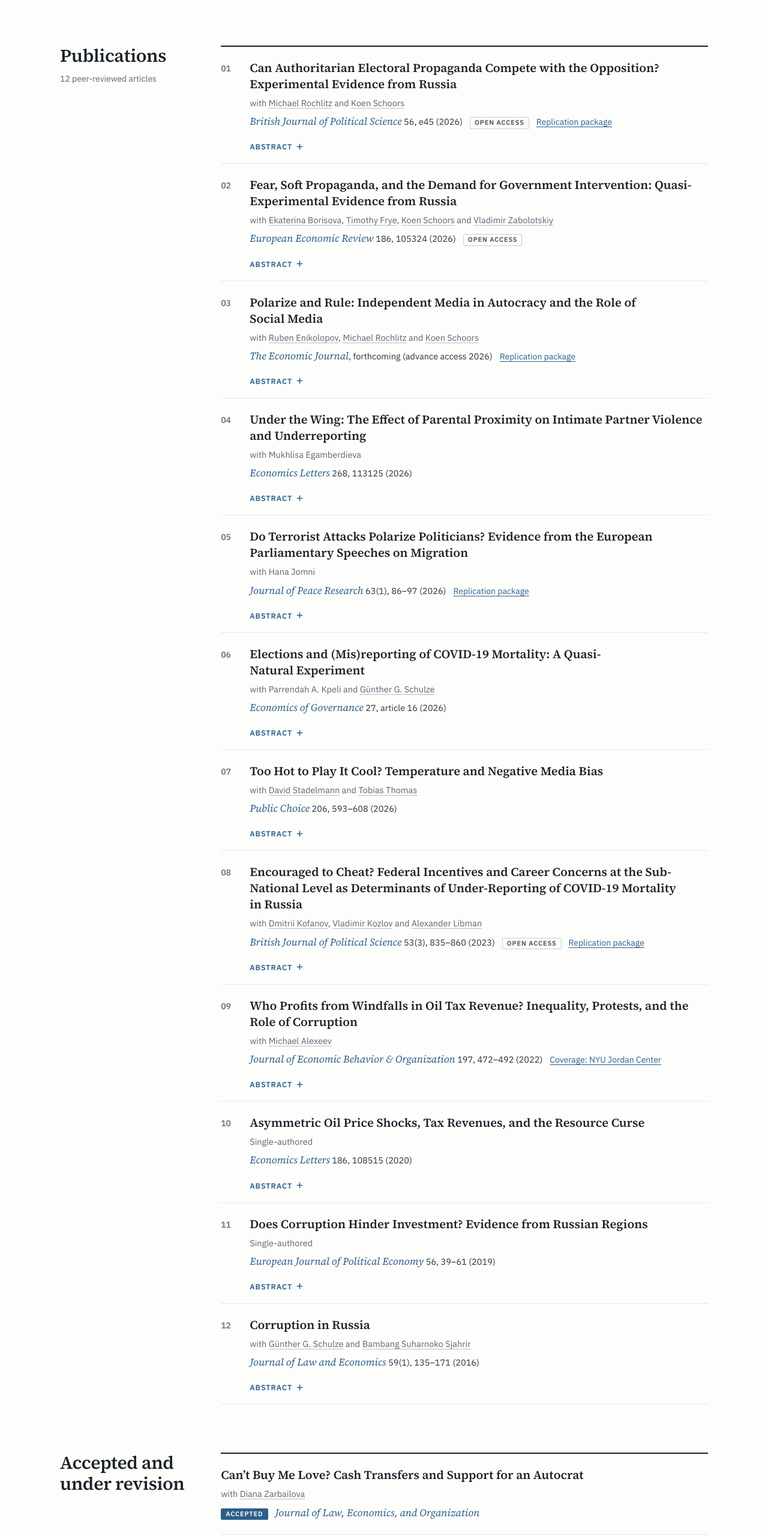
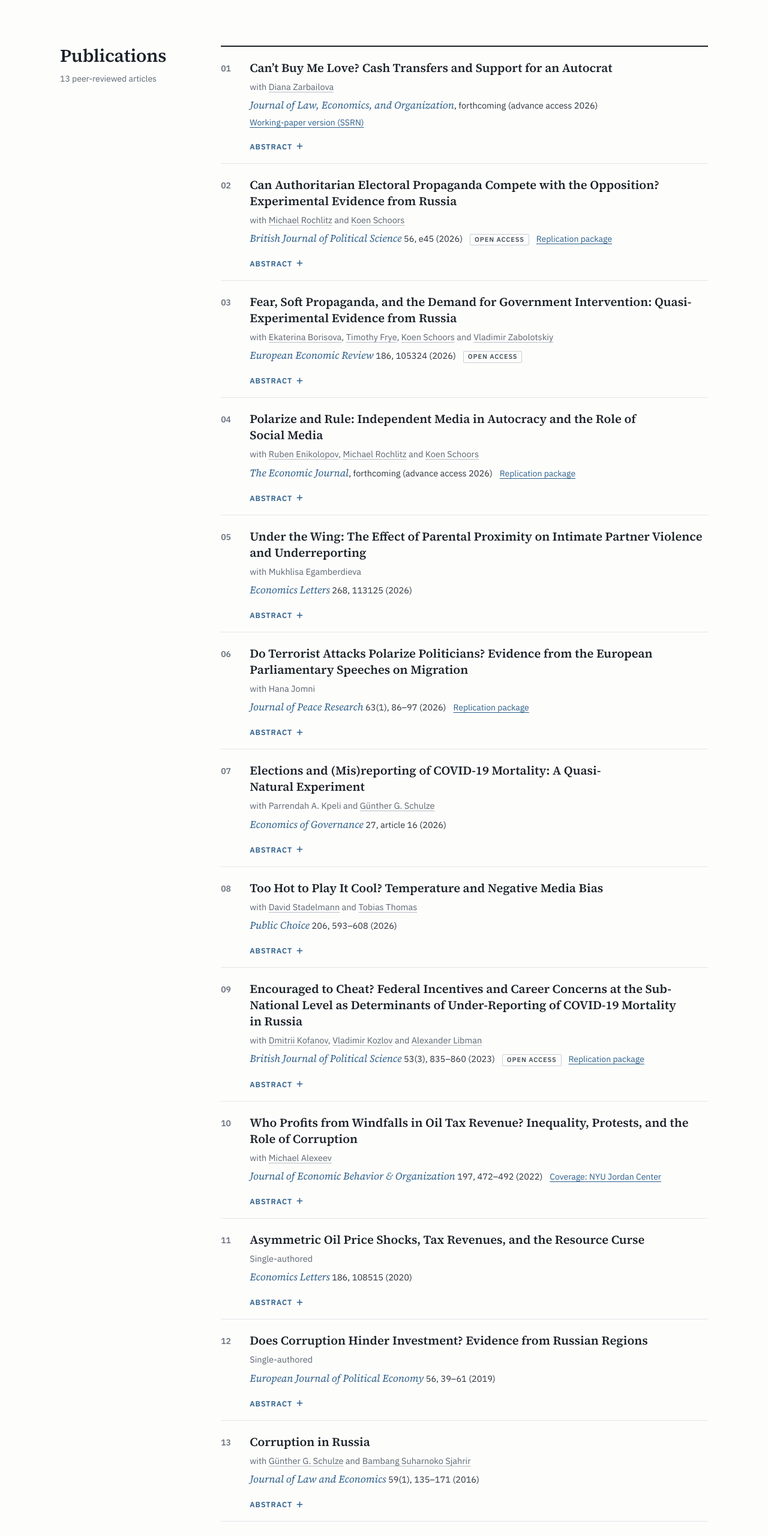
Before and after one commit to ni-zakharov/ni-zakharov.github.io, a plain HTML site: page index.html in a window 1280 px wide. Shown: the part 960-3520 px from the top of the page at 60% size. Drawn offline with Linux system fonts and the light colour scheme.

Commit message:
JLEO paper published; updated CV

```diff
--- a/index.html
+++ b/index.html
@@ -169,13 +169,26 @@ button:focus-visible{outline:2px solid var(--accent);outline-offset:2px}
 <section id="publications" style="max-width: 1160px; width: 100%; box-sizing: border-box; margin: 0 auto; padding: 80px clamp(16px, 4vw, 40px) 0; display: flex; flex-wrap: wrap; gap: 20px 48px;">
 <div style="flex: 1 1 220px; min-width: 0;">
 <h2 style="margin: 0; font-family: 'Source Serif 4', Georgia, serif; font-size: 30px; line-height: 1.15; font-weight: 600; letter-spacing: -0.015em; color: #1A2128;">Publications</h2>
-<p style="margin: 10px 0 0; font-size: 14px; color: #5B6570;">12 peer-reviewed articles</p>
+<p style="margin: 10px 0 0; font-size: 14px; color: #5B6570;">13 peer-reviewed articles</p>
 </div>
 <div style="flex: 999 1 600px; min-width: 0;">
 <ol style="list-style: none; margin: 0; padding: 0; border-top: 2px solid #1A2128;">
 
 <li style="display: flex; gap: 20px; padding: 22px 0 6px; border-bottom: 1px solid #E3E6E9;">
 <span aria-hidden="true" style="flex: 0 0 28px; padding-top: 3px; font-size: 14px; font-weight: 500; color: #5B6570; font-variant-numeric: tabular-nums;">01</span>
+<div style="flex: 1 1 auto; min-width: 0; display: flex; flex-direction: column; gap: 6px;">
+<h3 style="margin: 0; font-family: 'Source Serif 4', Georgia, serif; font-size: 20px; line-height: 1.35; font-weight: 600; color: #1A2128; text-wrap: pretty;"><a href="https://doi.org/10.1093/jleo/ewag024">Can’t Buy Me Love? Cash Transfers and Support for an Autocrat</a></h3>
+<p style="margin: 0; font-size: 14.5px; color: #5B6570;">with <a href="https://www.tu-braunschweig.de/en/en/about-us/team/diana-zarbailova" style="color: inherit; text-decoration: underline; text-decoration-color: #B5BDC5; text-underline-offset: 3px;">Diana Zarbailova</a></p>
+<p style="margin: 0; display: flex; flex-wrap: wrap; align-items: baseline; gap: 4px 12px; font-size: 14.5px; color: #2B333B;"><span><em style="font-family: 'Source Serif 4', Georgia, serif; font-size: 17px; color: #2C5F8A;">Journal of Law, Economics, and Organization</em>, forthcoming (advance access 2026)</span><a href="https://papers.ssrn.com/sol3/papers.cfm?abstract_id=5123391" style="font-size: 14px; color: #2C5F8A; text-decoration: underline; text-underline-offset: 3px;">Working-paper version (SSRN)</a></p>
+<details>
+<summary style="display: inline-flex; align-items: center; gap: 7px; min-height: 44px; font-size: 12.5px; font-weight: 600; letter-spacing: 0.08em; text-transform: uppercase; color: #2C5F8A;">Abstract<svg aria-hidden="true" width="11" height="11" viewBox="0 0 12 12" fill="none" stroke="currentColor" stroke-width="1.7" stroke-linecap="round"><path d="M6 1.5v9M1.5 6h9"></path></svg></summary>
+<p style="margin: 0 0 18px; max-width: 68ch; font-size: 15px; line-height: 1.65; color: #46505A;">Autocrats often rely on popularity to legitimize their rule. Can they boost this popularity by distributing cash? We address this question using a quasi-experimental setting in Russia in 2020, where the unexpected onset of the pandemic prompted the postponement of a national referendum enabling President Putin’s re-election and the introduction of unconditional cash transfers to families with children. Using a difference-in-differences approach, we compare political support between transfer recipients and similar non-recipients before and after its introduction. We find that receiving cash transfers substantially increased approval of the autocrat and support for extending his presidential terms, but this effect dissipated within 4 months. A falsification test on the 2018 election confirms that pro-family rhetoric alone, without cash, fails to mobilize comparable support. Robustness tests rule out alternative explanations related to the pandemic. We provide novel evidence that autocrats can strategically use transfers to temporarily boost popularity and consolidate legitimacy.</p>
+</details>
+</div>
+</li>
+
+<li style="display: flex; gap: 20px; padding: 22px 0 6px; border-bottom: 1px solid #E3E6E9;">
+<span aria-hidden="true" style="flex: 0 0 28px; padding-top: 3px; font-size: 14px; font-weight: 500; color: #5B6570; font-variant-numeric: tabular-nums;">02</span>
 <div style="flex: 1 1 auto; min-width: 0; display: flex; flex-direction: column; gap: 6px;">
 <h3 style="margin: 0; font-family: 'Source Serif 4', Georgia, serif; font-size: 20px; line-height: 1.35; font-weight: 600; color: #1A2128; text-wrap: pretty;"><a href="https://doi.org/10.1017/S0007123426101604">Can Authoritarian Electoral Propaganda Compete with the Opposition? Experimental Evidence from Russia</a></h3>
 <p style="margin: 0; font-size: 14.5px; color: #5B6570;">with <a href="https://sites.google.com/site/michaelrochlitz" style="color: inherit; text-decoration: underline; text-decoration-color: #B5BDC5; text-underline-offset: 3px;">Michael Rochlitz</a> and <a href="https://research.ugent.be/web/person/koen-schoors-0/en" style="color: inherit; text-decoration: underline; text-decoration-color: #B5BDC5; text-underline-offset: 3px;">Koen Schoors</a></p>
@@ -188,7 +201,7 @@ button:focus-visible{outline:2px solid var(--accent);outline-offset:2px}
 </li>
 
 <li style="display: flex; gap: 20px; padding: 22px 0 6px; border-bottom: 1px solid #E3E6E9;">
-<span aria-hidden="true" style="flex: 0 0 28px; padding-top: 3px; font-size: 14px; font-weight: 500; color: #5B6570; font-variant-numeric: tabular-nums;">02</span>
+<span aria-hidden="true" style="flex: 0 0 28px; padding-top: 3px; font-size: 14px; font-weight: 500; color: #5B6570; font-variant-numeric: tabular-nums;">03</span>
 <div style="flex: 1 1 auto; min-width: 0; display: flex; flex-direction: column; gap: 6px;">
 <h3 style="margin: 0; font-family: 'Source Serif 4', Georgia, serif; font-size: 20px; line-height: 1.35; font-weight: 600; color: #1A2128; text-wrap: pretty;"><a href="https://doi.org/10.1016/j.euroecorev.2026.105324">Fear, Soft Propaganda, and the Demand for Government Intervention: Quasi-Experimental Evidence from Russia</a></h3>
 <p style="margin: 0; font-size: 14.5px; color: #5B6570;">with <a href="https://borisova-ekaterina.github.io/" style="color: inherit; text-decoration: underline; text-decoration-color: #B5BDC5; text-underline-offset: 3px;">Ekaterina Borisova</a>, <a href="https://www.timothyfrye.com/" style="color: inherit; text-decoration: underline; text-decoration-color: #B5BDC5; text-underline-offset: 3px;">Timothy Frye</a>, <a href="https://research.ugent.be/web/person/koen-schoors-0/en" style="color: inherit; text-decoration: underline; text-decoration-color: #B5BDC5; text-underline-offset: 3px;">Koen Schoors</a> and <a href="https://www.zabolotskiy.com/" style="color: inherit; text-decoration: underline; text-decoration-color: #B5BDC5; text-underline-offset: 3px;">Vladimir Zabolotskiy</a></p>
@@ -201,7 +214,7 @@ button:focus-visible{outline:2px solid var(--accent);outline-offset:2px}
 </li>
 
 <li style="display: flex; gap: 20px; padding: 22px 0 6px; border-bottom: 1px solid #E3E6E9;">
-<span aria-hidden="true" style="flex: 0 0 28px; padding-top: 3px; font-size: 14px; font-weight: 500; color: #5B6570; font-variant-numeric: tabular-nums;">03</span>
+<span aria-hidden="true" style="flex: 0 0 28px; padding-top: 3px; font-size: 14px; font-weight: 500; color: #5B6570; font-variant-numeric: tabular-nums;">04</span>
 <div style="flex: 1 1 auto; min-width: 0; display: flex; flex-direction: column; gap: 6px;">
 <h3 style="margin: 0; font-family: 'Source Serif 4', Georgia, serif; font-size: 20px; line-height: 1.35; font-weight: 600; color: #1A2128; text-wrap: pretty;"><a href="https://doi.org/10.1093/ej/ueag009">Polarize and Rule: Independent Media in Autocracy and the Role of Social Media</a></h3>
 <p style="margin: 0; font-size: 14.5px; color: #5B6570;">with <a href="https://sites.google.com/site/rubenenikolopov/" style="color: inherit; text-decoration: underline; text-decoration-color: #B5BDC5; text-underline-offset: 3px;">Ruben Enikolopov</a>, <a href="https://sites.google.com/site/michaelrochlitz" style="color: inherit; text-decoration: underline; text-decoration-color: #B5BDC5; text-underline-offset: 3px;">Michael Rochlitz</a> and <a href="https://research.ugent.be/web/person/koen-schoors-0/en" style="color: inherit; text-decoration: underline; text-decoration-color: #B5BDC5; text-underline-offset: 3px;">Koen Schoors</a></p>
@@ -214,7 +227,7 @@ button:focus-visible{outline:2px solid var(--accent);outline-offset:2px}
 </li>
 
 <li style="display: flex; gap: 20px; padding: 22px 0 6px; border-bottom: 1px solid #E3E6E9;">
-<span aria-hidden="true" style="flex: 0 0 28px; padding-top: 3px; font-size: 14px; font-weight: 500; color: #5B6570; font-variant-numeric: tabular-nums;">04</span>
+<span aria-hidden="true" style="flex: 0 0 28px; padding-top: 3px; font-size: 14px; font-weight: 500; color: #5B6570; font-variant-numeric: tabular-nums;">05</span>
 <div style="flex: 1 1 auto; min-width: 0; display: flex; flex-direction: column; gap: 6px;">
 <h3 style="margin: 0; font-family: 'Source Serif 4', Georgia, serif; font-size: 20px; line-height: 1.35; font-weight: 600; color: #1A2128; text-wrap: pretty;"><a href="https://doi.org/10.1016/j.econlet.2026.113125">Under the Wing: The Effect of Parental Proximity on Intimate Partner Violence and Underreporting</a></h3>
 <p style="margin: 0; font-size: 14.5px; color: #5B6570;">with Mukhlisa Egamberdieva</p>
@@ -227,7 +240,7 @@ button:focus-visible{outline:2px solid var(--accent);outline-offset:2px}
 </li>
 
 <li style="display: flex; gap: 20px; padding: 22px 0 6px; border-bottom: 1px solid #E3E6E9;">
-<span aria-hidden="true" style="flex: 0 0 28px; padding-top: 3px; font-size: 14px; font-weight: 500; color: #5B6570; font-variant-numeric: tabular-nums;">05</span>
+<span aria-hidden="true" style="flex: 0 0 28px; padding-top: 3px; font-size: 14px; font-weight: 500; color: #5B6570; font-variant-numeric: tabular-nums;">06</span>
 <div style="flex: 1 1 auto; min-width: 0; display: flex; flex-direction: column; gap: 6px;">
 <h3 style="margin: 0; font-family: 'Source Serif 4', Georgia, serif; font-size: 20px; line-height: 1.35; font-weight: 600; color: #1A2128; text-wrap: pretty;"><a href="https://doi.org/10.1093/jopres/xjaf007">Do Terrorist Attacks Polarize Politicians? Evidence from the European Parliamentary Speeches on Migration</a></h3>
 <p style="margin: 0; font-size: 14.5px; color: #5B6570;">with Hana Jomni</p>
@@ -240,7 +253,7 @@ button:focus-visible{outline:2px solid var(--accent);outline-offset:2px}
 </li>
 
 <li style="display: flex; gap: 20px; padding: 22px 0 6px; border-bottom: 1px solid #E3E6E9;">
-<span aria-hidden="true" style="flex: 0 0 28px; padding-top: 3px; font-size: 14px; font-weight: 500; color: #5B6570; font-variant-numeric: tabular-nums;">06</span>
+<span aria-hidden="true" style="flex: 0 0 28px; padding-top: 3px; font-size: 14px; font-weight: 500; color: #5B6570; font-variant-numeric: tabular-nums;">07</span>
 <div style="flex: 1 1 auto; min-width: 0; display: flex; flex-direction: column; gap: 6px;">
 <h3 style="margin: 0; font-family: 'Source Serif 4', Georgia, serif; font-size: 20px; line-height: 1.35; font-weight: 600; color: #1A2128; text-wrap: pretty;"><a href="https://doi.org/10.1007/s10101-026-00357-3">Elections and (Mis)reporting of COVID-19 Mortality: A Quasi-Natural Experiment</a></h3>
 <p style="margin: 0; font-size: 14.5px; color: #5B6570;">with Parrendah A. Kpeli and <a href="https://uni-freiburg.de/econ-iep/team/gunther-schulze/" style="color: inherit; text-decoration: underline; text-decoration-color: #B5BDC5; text-underline-offset: 3px;">Günther G. Schulze</a></p>
@@ -253,7 +266,7 @@ button:focus-visible{outline:2px solid var(--accent);outline-offset:2px}
 </li>
 
 <li style="display: flex; gap: 20px; padding: 22px 0 6px; border-bottom: 1px solid #E3E6E9;">
-<span aria-hidden="true" style="flex: 0 0 28px; padding-top: 3px; font-size: 14px; font-weight: 500; color: #5B6570; font-variant-numeric: tabular-nums;">07</span>
+<span aria-hidden="true" style="flex: 0 0 28px; padding-top: 3px; font-size: 14px; font-weight: 500; color: #5B6570; font-variant-numeric: tabular-nums;">08</span>
 <div style="flex: 1 1 auto; min-width: 0; display: flex; flex-direction: column; gap: 6px;">
 <h3 style="margin: 0; font-family: 'Source Serif 4', Georgia, serif; font-size: 20px; line-height: 1.35; font-weight: 600; color: #1A2128; text-wrap: pretty;"><a href="https://doi.org/10.1007/s11127-025-01329-7">Too Hot to Play It Cool? Temperature and Negative Media Bias</a></h3>
 <p style="margin: 0; font-size: 14.5px; color: #5B6570;">with <a href="https://www.entwicklung.uni-bayreuth.de/en/team/david-stadelmann/" style="color: inherit; text-decoration: underline; text-decoration-color: #B5BDC5; text-underline-offset: 3px;">David Stadelmann</a> and <a href="https://www.thomaseconomics.com/" style="color: inherit; text-decoration: underline; text-decoration-color: #B5BDC5; text-underline-offset: 3px;">Tobias Thomas</a></p>
@@ -266,7 +279,7 @@ button:focus-visible{outline:2px solid var(--accent);outline-offset:2px}
 </li>
 
 <li style="display: flex; gap: 20px; padding: 22px 0 6px; border-bottom: 1px solid #E3E6E9;">
-<span aria-hidden="true" style="flex: 0 0 28px; padding-top: 3px; font-size: 14px; font-weight: 500; color: #5B6570; font-variant-numeric: tabular-nums;">08</span>
+<span aria-hidden="true" style="flex: 0 0 28px; padding-top: 3px; font-size: 14px; font-weight: 500; color: #5B6570; font-variant-numeric: tabular-nums;">09</span>
 <div style="flex: 1 1 auto; min-width: 0; display: flex; flex-direction: column; gap: 6px;">
 <h3 style="margin: 0; font-family: 'Source Serif 4', Georgia, serif; font-size: 20px; line-height: 1.35; font-weight: 600; color: #1A2128; text-wrap: pretty;"><a href="https://doi.org/10.1017/S0007123422000527">Encouraged to Cheat? Federal Incentives and Career Concerns at the Sub-National Level as Determinants of Under-Reporting of COVID-19 Mortality in Russia</a></h3>
 <p style="margin: 0; font-size: 14.5px; color: #5B6570;">with <a href="https://sites.google.com/view/dmitrii-kofanov" style="color: inherit; text-decoration: underline; text-decoration-color: #B5BDC5; text-underline-offset: 3px;">Dmitrii Kofanov</a>, <a href="https://gspp.nu.edu.kz/drvladimirkozlov" style="color: inherit; text-decoration: underline; text-decoration-color: #B5BDC5; text-underline-offset: 3px;">Vladimir Kozlov</a> and <a href="https://sites.google.com/site/libmanalexander" style="color: inherit; text-decoration: underline; text-decoration-color: #B5BDC5; text-underline-offset: 3px;">Alexander Libman</a></p>
@@ -279,7 +292,7 @@ button:focus-visible{outline:2px solid var(--accent);outline-offset:2px}
 </li>
 
 <li style="display: flex; gap: 20px; padding: 22px 0 6px; border-bottom: 1px solid #E3E6E9;">
-<span aria-hidden="true" style="flex: 0 0 28px; padding-top: 3px; font-size: 14px; font-weight: 500; color: #5B6570; font-variant-numeric: tabular-nums;">09</span>
+<span aria-hidden="true" style="flex: 0 0 28px; padding-top: 3px; font-size: 14px; font-weight: 500; color: #5B6570; font-variant-numeric: tabular-nums;">10</span>
 <div style="flex: 1 1 auto; min-width: 0; display: flex; flex-direction: column; gap: 6px;">
 <h3 style="margin: 0; font-family: 'Source Serif 4', Georgia, serif; font-size: 20px; line-height: 1.35; font-weight: 600; color: #1A2128; text-wrap: pretty;"><a href="https://doi.org/10.1016/j.jebo.2022.03.010">Who Profits from Windfalls in Oil Tax Revenue? Inequality, Protests, and the Role of Corruption</a></h3>
 <p style="margin: 0; font-size: 14.5px; color: #5B6570;">with <a href="https://economics.indiana.edu/about/emeriti/alexeev-michael.html" style="color: inherit; text-decoration: underline; text-decoration-color: #B5BDC5; text-underline-offset: 3px;">Michael Alexeev</a></p>
@@ -292,7 +305,7 @@ button:focus-visible{outline:2px solid var(--accent);outline-offset:2px}
 </li>
 
 <li style="display: flex; gap: 20px; padding: 22px 0 6px; border-bottom: 1px solid #E3E6E9;">
-<span aria-hidden="true" style="flex: 0 0 28px; padding-top: 3px; font-size: 14px; font-weight: 500; color: #5B6570; font-variant-numeric: tabular-nums;">10</span>
+<span aria-hidden="true" style="flex: 0 0 28px; padding-top: 3px; font-size: 14px; font-weight: 500; color: #5B6570; font-variant-numeric: tabular-nums;">11</span>
 <div style="flex: 1 1 auto; min-width: 0; display: flex; flex-direction: column; gap: 6px;">
 <h3 style="margin: 0; font-family: 'Source Serif 4', Georgia, serif; font-size: 20px; line-height: 1.35; font-weight: 600; color: #1A2128; text-wrap: pretty;"><a href="https://doi.org/10.1016/j.econlet.2019.06.021">Asymmetric Oil Price Shocks, Tax Revenues, and the Resource Curse</a></h3>
 <p style="margin: 0; font-size: 14.5px; color: #5B6570;">Single-authored</p>
@@ -305,7 +318,7 @@ button:focus-visible{outline:2px solid var(--accent);outline-offset:2px}
 </li>
 
 <li style="display: flex; gap: 20px; padding: 22px 0 6px; border-bottom: 1px solid #E3E6E9;">
-<span aria-hidden="true" style="flex: 0 0 28px; padding-top: 3px; font-size: 14px; font-weight: 500; color: #5B6570; font-variant-numeric: tabular-nums;">11</span>
+<span aria-hidden="true" style="flex: 0 0 28px; padding-top: 3px; font-size: 14px; font-weight: 500; color: #5B6570; font-variant-numeric: tabular-nums;">12</span>
 <div style="flex: 1 1 auto; min-width: 0; display: flex; flex-direction: column; gap: 6px;">
 <h3 style="margin: 0; font-family: 'Source Serif 4', Georgia, serif; font-size: 20px; line-height: 1.35; font-weight: 600; color: #1A2128; text-wrap: pretty;"><a href="https://doi.org/10.1016/j.ejpoleco.2018.06.005">Does Corruption Hinder Investment? Evidence from Russian Regions</a></h3>
 <p style="margin: 0; font-size: 14.5px; color: #5B6570;">Single-authored</p>
@@ -318,7 +331,7 @@ button:focus-visible{outline:2px solid var(--accent);outline-offset:2px}
 </li>
 
 <li style="display: flex; gap: 20px; padding: 22px 0 6px; border-bottom: 1px solid #E3E6E9;">
-<span aria-hidden="true" style="flex: 0 0 28px; padding-top: 3px; font-size: 14px; font-weight: 500; color: #5B6570; font-variant-numeric: tabular-nums;">12</span>
+<span aria-hidden="true" style="flex: 0 0 28px; padding-top: 3px; font-size: 14px; font-weight: 500; color: #5B6570; font-variant-numeric: tabular-nums;">13</span>
 <div style="flex: 1 1 auto; min-width: 0; display: flex; flex-direction: column; gap: 6px;">
 <h3 style="margin: 0; font-family: 'Source Serif 4', Georgia, serif; font-size: 20px; line-height: 1.35; font-weight: 600; color: #1A2128; text-wrap: pretty;"><a href="https://doi.org/10.1086/684844">Corruption in Russia</a></h3>
 <p style="margin: 0; font-size: 14.5px; color: #5B6570;">with <a href="https://uni-freiburg.de/econ-iep/team/gunther-schulze/" style="color: inherit; text-decoration: underline; text-decoration-color: #B5BDC5; text-underline-offset: 3px;">Günther G. Schulze</a> and <a href="https://uni-freiburg.de/econ-iep/team/former-research-assistants/#bambang-sjahrir-putra" style="color: inherit; text-decoration: underline; text-decoration-color: #B5BDC5; text-underline-offset: 3px;">Bambang Suharnoko Sjahrir</a></p>
@@ -336,18 +349,10 @@ button:focus-visible{outline:2px solid var(--accent);outline-offset:2px}
 
 <section id="forthcoming" style="max-width: 1160px; width: 100%; box-sizing: border-box; margin: 0 auto; padding: 80px clamp(16px, 4vw, 40px) 0; display: flex; flex-wrap: wrap; gap: 20px 48px;">
 <div style="flex: 1 1 220px; min-width: 0;">
-<h2 style="margin: 0; font-family: 'Source Serif 4', Georgia, serif; font-size: 30px; line-height: 1.15; font-weight: 600; letter-spacing: -0.015em; color: #1A2128;">Accepted and under revision</h2>
+<h2 style="margin: 0; font-family: 'Source Serif 4', Georgia, serif; font-size: 30px; line-height: 1.15; font-weight: 600; letter-spacing: -0.015em; color: #1A2128;">Under revision</h2>
 </div>
 <div style="flex: 999 1 600px; min-width: 0;">
 <ul style="list-style: none; margin: 0; padding: 0; border-top: 2px solid #1A2128;">
-
-<li style="display: flex; gap: 20px; padding: 22px 0; border-bottom: 1px solid #E3E6E9;">
-<div style="flex: 1 1 auto; min-width: 0; display: flex; flex-direction: column; gap: 6px;">
-<h3 style="margin: 0; font-family: 'Source Serif 4', Georgia, serif; font-size: 20px; line-height: 1.35; font-weight: 600; color: #1A2128; text-wrap: pretty;"><a href="https://papers.ssrn.com/sol3/papers.cfm?abstract_id=5123391">Can’t Buy Me Love? Cash Transfers and Support for an Autocrat</a></h3>
-<p style="margin: 0; font-size: 14.5px; color: #5B6570;">with <a href="https://www.tu-braunschweig.de/en/en/about-us/team/diana-zarbailova" style="color: inherit; text-decoration: underline; text-decoration-color: #B5BDC5; text-underline-offset: 3px;">Diana Zarbailova</a></p>
-<p style="margin: 0; display: flex; flex-wrap: wrap; align-items: baseline; gap: 4px 12px; font-size: 14.5px; color: #2B333B;"><span style="font-size: 11px; font-weight: 600; letter-spacing: 0.08em; text-transform: uppercase; color: #FFFFFF; background: #2C5F8A; border-radius: 2px; padding: 1px 8px;">Accepted</span><em style="font-family: 'Source Serif 4', Georgia, serif; font-size: 17px; color: #2C5F8A;">Journal of Law, Economics, and Organization</em></p>
-</div>
-</li>
 
 <li style="display: flex; gap: 20px; padding: 22px 0; border-bottom: 1px solid #E3E6E9;">
 <div style="flex: 1 1 auto; min-width: 0; display: flex; flex-direction: column; gap: 6px;">
```
Also changed, not shown: 1 other file.
